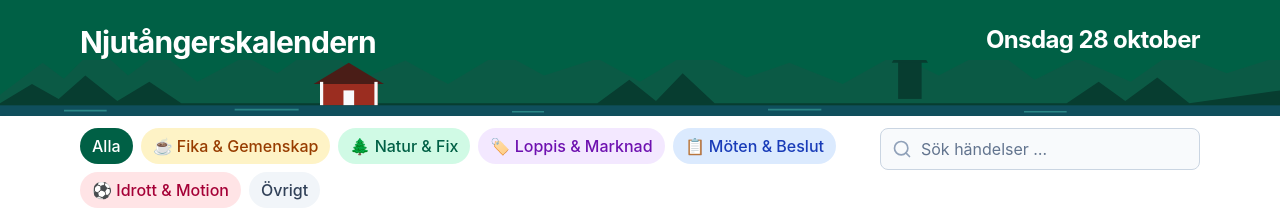
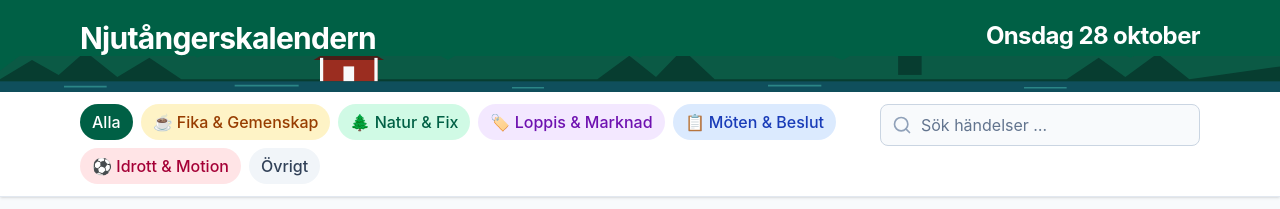
Before and after one commit to Burra17/njutangerskalendern, a React (Vite) app: page / in a window 1280 px wide. Shown: the top 209 px of the page. Built offline with nearby package versions, Linux system fonts and the light colour scheme; no server answers.

Commit message:
Ge headern samma höjd som före #49

```diff
--- a/src/components/Header.tsx
+++ b/src/components/Header.tsx
@@ -13,7 +13,7 @@ export default function Header({ events }: Props) {
 
   return (
     <header className='relative overflow-hidden bg-emerald-800 text-white'>
-      <div className='relative mx-auto max-w-6xl px-4 pt-5 pb-9 lg:flex lg:items-start lg:justify-between lg:pt-6 lg:pb-14'>
+      <div className='relative mx-auto max-w-6xl px-4 pt-5 pb-7 lg:flex lg:items-start lg:justify-between lg:pb-9'>
         <h1 className='text-3xl font-bold tracking-tight'>{villageConfig.siteName}</h1>
         <p className='mt-1 text-emerald-100 lg:hidden'>
           {headerDate(now, true)}
@@ -31,7 +31,7 @@ export default function Header({ events }: Props) {
 // Skog, en röd stuga med vita knutar, klockstapeln och vattnet. Bara grönt, utom stugan, så att den inte blir clipart.
 function VillageSilhouette() {
   return (
-    <svg aria-hidden viewBox='0 0 1200 90' preserveAspectRatio='xMidYMax slice' className='absolute inset-x-0 bottom-0 h-8 w-full lg:h-14'>
+    <svg aria-hidden viewBox='0 0 1200 90' preserveAspectRatio='xMidYMax slice' className='absolute inset-x-0 bottom-0 h-7 w-full lg:h-9'>
       <path
         fill='#0b5a45'
         d='M0 70 L40 40 L60 55 L90 25 L120 52 L150 30 L185 58 L230 34 L260 50 L300 22 L340 55 L380 38 L420 60 L470 30 L510 52 L560 36 L600 58 L650 28 L700 54 L740 40 L790 60 L840 32 L880 52 L930 26 L970 56 L1010 36 L1060 58 L1100 30 L1150 50 L1200 34 L1200 90 L0 90 Z'
```
